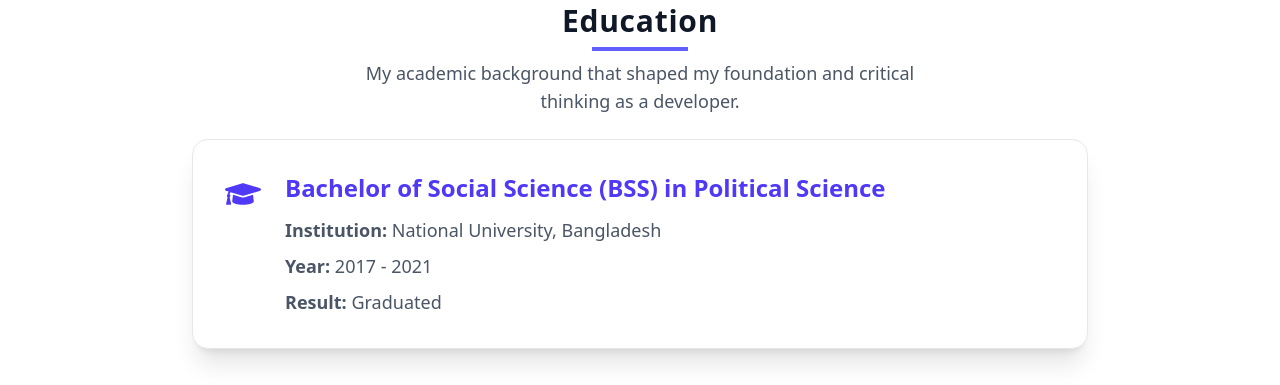
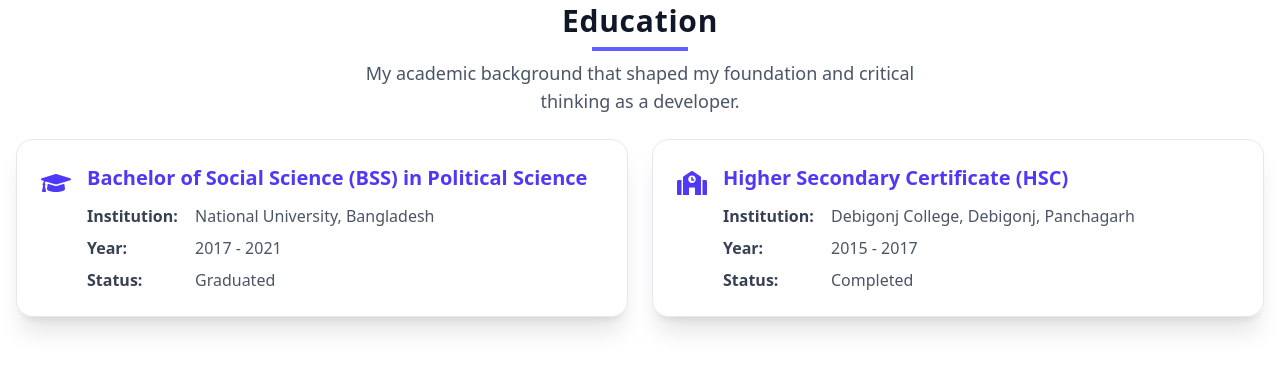
Before and after one commit to SohanurRahman007/my-portfolio-website, a React (Vite) app: page / in a window 1280 px wide. Shown: the part 2040-2425 px from the top of the page. Built offline with nearby package versions, Linux system fonts and the light colour scheme.

Commit message:
update education system

```diff
--- a/src/components/Education.jsx
+++ b/src/components/Education.jsx
@@ -1,5 +1,5 @@
 import React from "react";
-import { FaGraduationCap } from "react-icons/fa";
+import { FaGraduationCap, FaSchool } from "react-icons/fa";
 import { motion } from "framer-motion";
 
 const educationData = [
@@ -8,6 +8,14 @@ const educationData = [
     institute: "National University, Bangladesh",
     year: "2017 - 2021",
     result: "Graduated",
+    type: "honors",
+  },
+  {
+    degree: "Higher Secondary Certificate (HSC)",
+    institute: "Debigonj College, Debigonj, Panchagarh",
+    year: "2015 - 2017",
+    result: "Completed",
+    type: "hsc",
   },
 ];
 
@@ -25,7 +33,8 @@ const Education = () => {
         </p>
       </div>
 
-      <div className="max-w-4xl mx-auto">
+      <div className="max-w-7xl mx-auto">
+        <div className="grid grid-cols-1 lg:grid-cols-2 gap-6">
           {educationData.map((edu, index) => (
             <motion.div
               key={index}
@@ -37,30 +46,51 @@ const Education = () => {
                 ease: "easeOut",
               }}
               viewport={{ once: false }}
-            className="flex items-start bg-white dark:bg-gray-800 p-8 rounded-2xl shadow-xl hover:scale-[1.02] transition-transform duration-300 ease-in-out border border-gray-200 dark:border-gray-700"
+              className="bg-white dark:bg-gray-800 p-6 rounded-2xl shadow-xl hover:scale-[1.02] transition-transform duration-300 ease-in-out border border-gray-200 dark:border-gray-700 h-full"
             >
-            <div className="flex-shrink-0 mr-6 pt-1">
-              <FaGraduationCap className="text-indigo-600 text-4xl" />
+              <div className="flex items-start">
+                <div className="flex-shrink-0 mr-4">
+                  {edu.type === "honors" ? (
+                    <FaGraduationCap className="text-indigo-600 text-3xl mt-1" />
+                  ) : (
+                    <FaSchool className="text-indigo-600 text-3xl mt-1" />
+                  )}
                 </div>
                 <div className="flex-1">
-              <h3 className="text-2xl font-bold mb-3 text-indigo-600 dark:text-indigo-400">
+                  <h3 className="text-xl font-bold mb-3 text-indigo-600 dark:text-indigo-400">
                     {edu.degree}
                   </h3>
                   <div className="space-y-2">
-                <p className="text-gray-600 dark:text-gray-300 text-lg">
-                  <span className="font-semibold">Institution:</span>{" "}
+                    <div className="flex flex-col sm:flex-row sm:items-center gap-1 sm:gap-2">
+                      <span className="font-semibold text-gray-700 dark:text-gray-300 min-w-[100px]">
+                        Institution:
+                      </span>
+                      <span className="text-gray-600 dark:text-gray-300">
                         {edu.institute}
-                </p>
-                <p className="text-gray-600 dark:text-gray-300 text-lg">
-                  <span className="font-semibold">Year:</span> {edu.year}
-                </p>
-                <p className="text-gray-600 dark:text-gray-300 text-lg">
-                  <span className="font-semibold">Result:</span> {edu.result}
-                </p>
+                      </span>
+                    </div>
+                    <div className="flex flex-col sm:flex-row sm:items-center gap-1 sm:gap-2">
+                      <span className="font-semibold text-gray-700 dark:text-gray-300 min-w-[100px]">
+                        Year:
+                      </span>
+                      <span className="text-gray-600 dark:text-gray-300">
+                        {edu.year}
+                      </span>
+                    </div>
+                    <div className="flex flex-col sm:flex-row sm:items-center gap-1 sm:gap-2">
+                      <span className="font-semibold text-gray-700 dark:text-gray-300 min-w-[100px]">
+                        Status:
+                      </span>
+                      <span className="text-gray-600 dark:text-gray-300">
+                        {edu.result}
+                      </span>
+                    </div>
+                  </div>
                 </div>
               </div>
             </motion.div>
           ))}
+        </div>
       </div>
     </section>
   );
```
Lines whose indentation alone changed are shown as unchanged.
